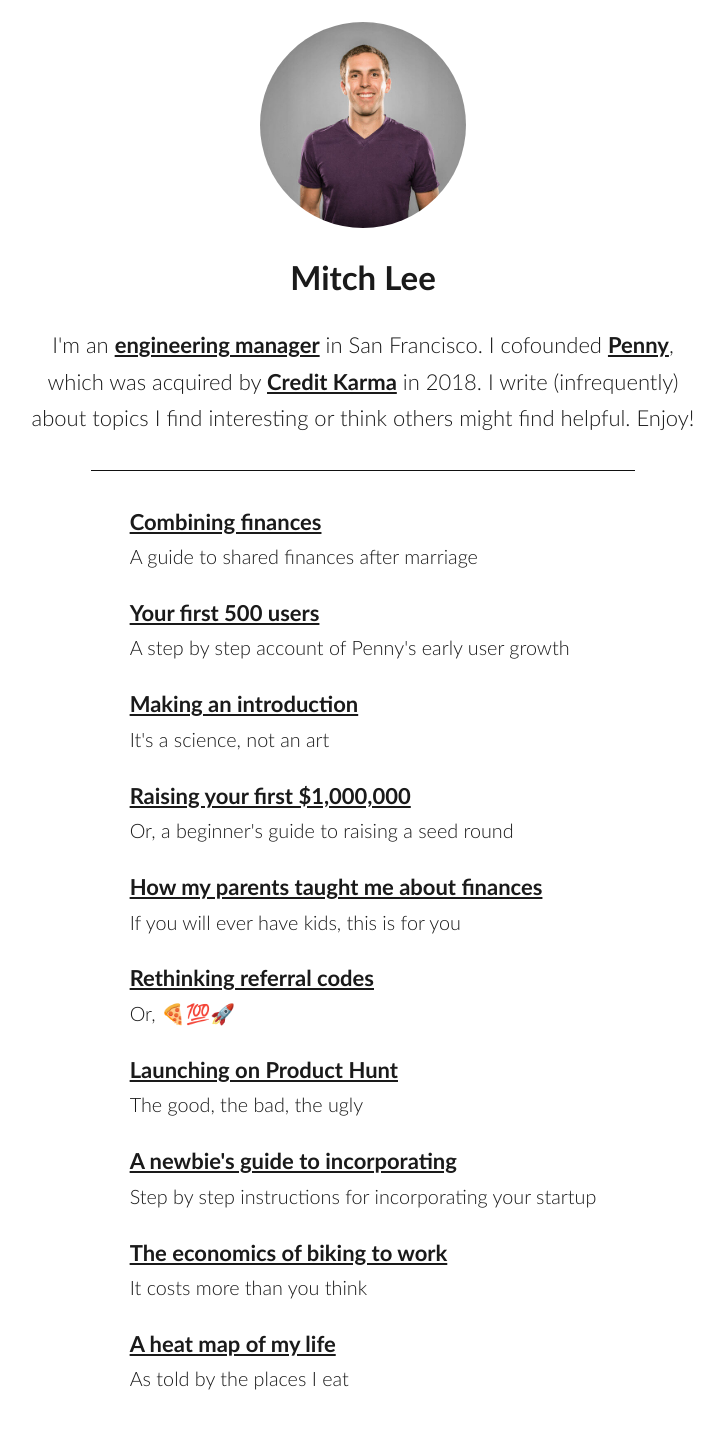
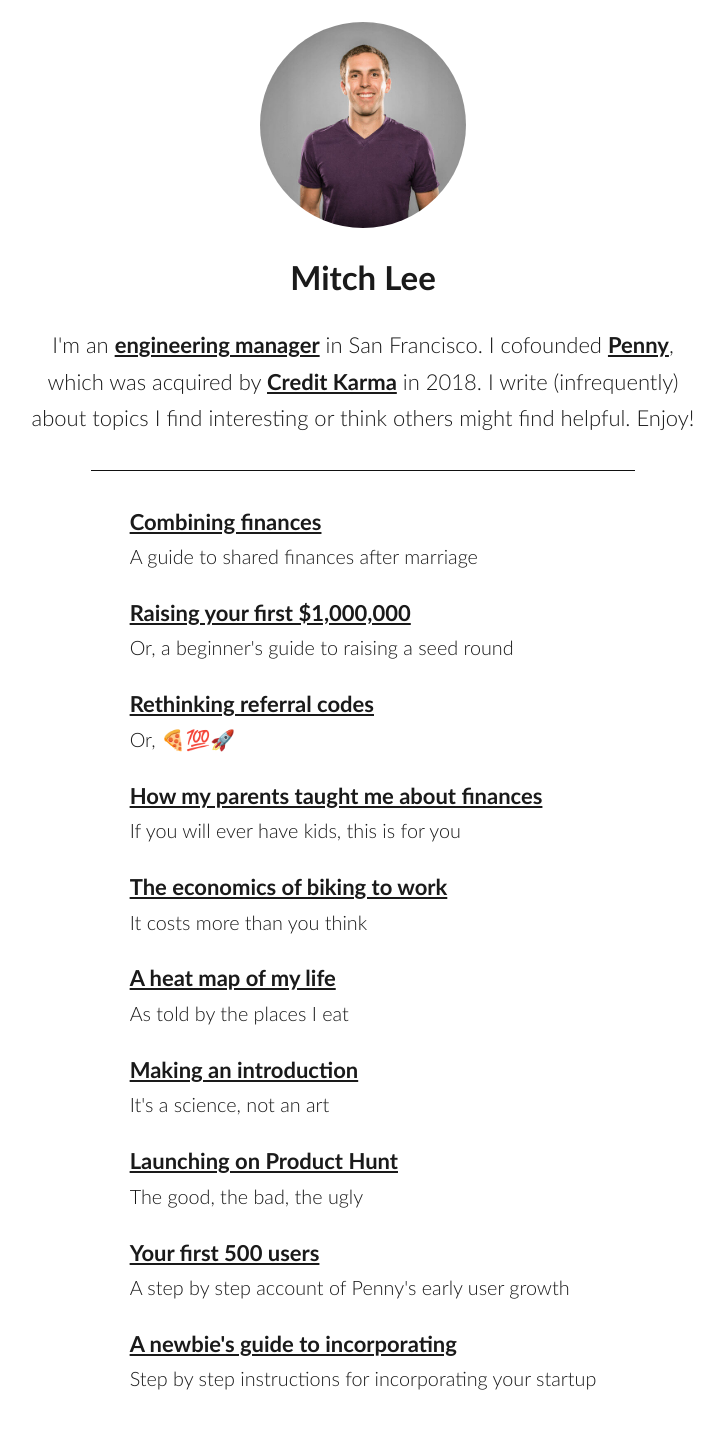
Before and after one commit to dontmitch/dontmitch.github.io, a Jekyll site: the page built from index.html, in a window 1280 px wide. Shown: the whole page, without its empty margins (277-1001 px from the left). Built offline with Jekyll 4.4.1, drawn with Linux system fonts in a browser that asks for light colours.

Commit message:
Autogenerate index.

```diff
--- a/index.html
+++ b/index.html
@@ -1,3 +1,6 @@
+---
+---
+
 <!DOCTYPE html>
 <html lang="en-US">
   <head>
@@ -156,46 +159,12 @@
       </header>
 
       <div class="posts">
+        {% for post in site.posts %}
         <section>
-          <a href="/2019/combining-finances">Combining finances</a>
-          <div class="description">A guide to shared finances after marriage</div>
+          <a href="{{ post.url }}">{{ post.title }}</a>
+          <div class="description">{{ post.description }}</div>
         </section>
-        <section>
-          <a href="/2015/your-first-500-users">Your first 500 users</a>
-          <div class="description">A step by step account of Penny's early user growth</div>
-        </section>
-        <section>
-          <a href="/2016/making-an-introduction">Making an introduction</a>
-          <div class="description">It's a science, not an art</div>
-        </section>
-        <section>
-          <a href="/2016/raising-your-first-1000000">Raising your first $1,000,000</a>
-          <div class="description">Or, a beginner's guide to raising a seed round</div>
-        </section>
-        <section>
-          <a href="/2016/how-my-parents-taught-me-about-finances">How my parents taught me about finances</a>
-          <div class="description">If you will ever have kids, this is for you</div>
-        </section>
-        <section>
-          <a href="/2016/rethinking-referral-codes">Rethinking referral codes</a>
-          <div class="description">Or, 🍕💯🚀</div>
-        </section>
-        <section>
-          <a href="/2015/launching-on-product-hunt">Launching on Product Hunt</a>
-          <div class="description">The good, the bad, the ugly</div>
-        </section>
-        <section>
-          <a href="/2015/a-newbies-guide-to-incorporating">A newbie's guide to incorporating</a>
-          <div class="description">Step by step instructions for incorporating your startup</div>
-        </section>
-        <section>
-          <a href="/2016/the-economics-of-biking-to-work">The economics of biking to work</a>
-          <div class="description">It costs more than you think</div>
-        </section>
-        <section>
-          <a href="/2016/a-heat-map-of-my-life">A heat map of my life</a>
-          <div class="description">As told by the places I eat</div>
-        </section>
+        {% endfor %}
       </div>
     </main>
 
```
